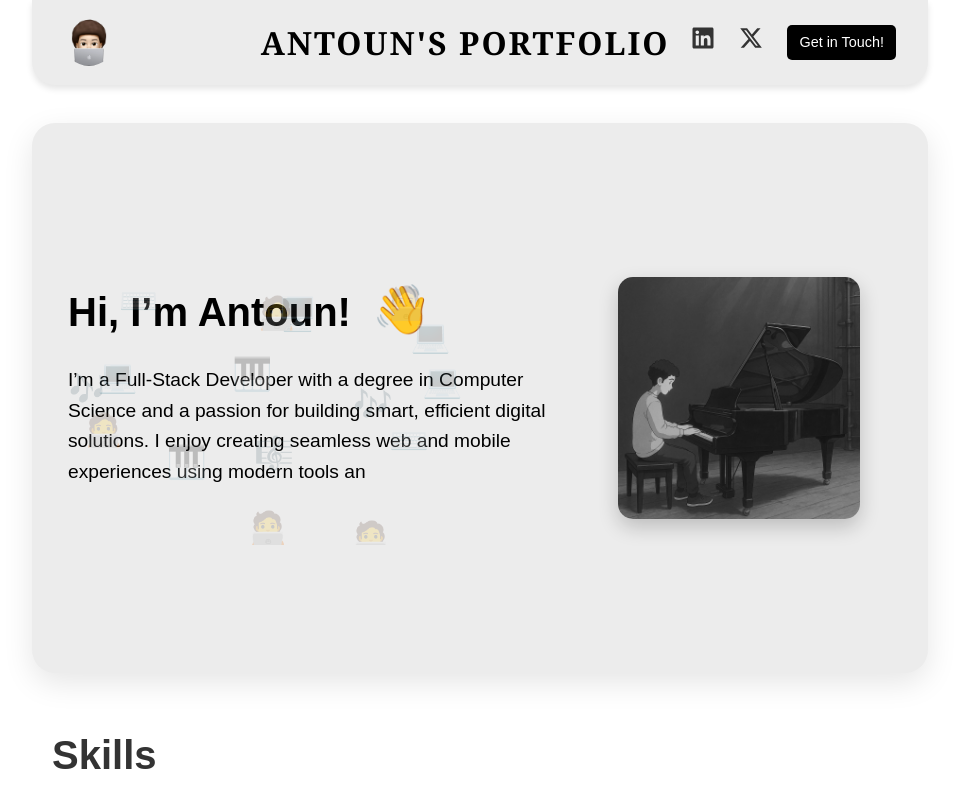
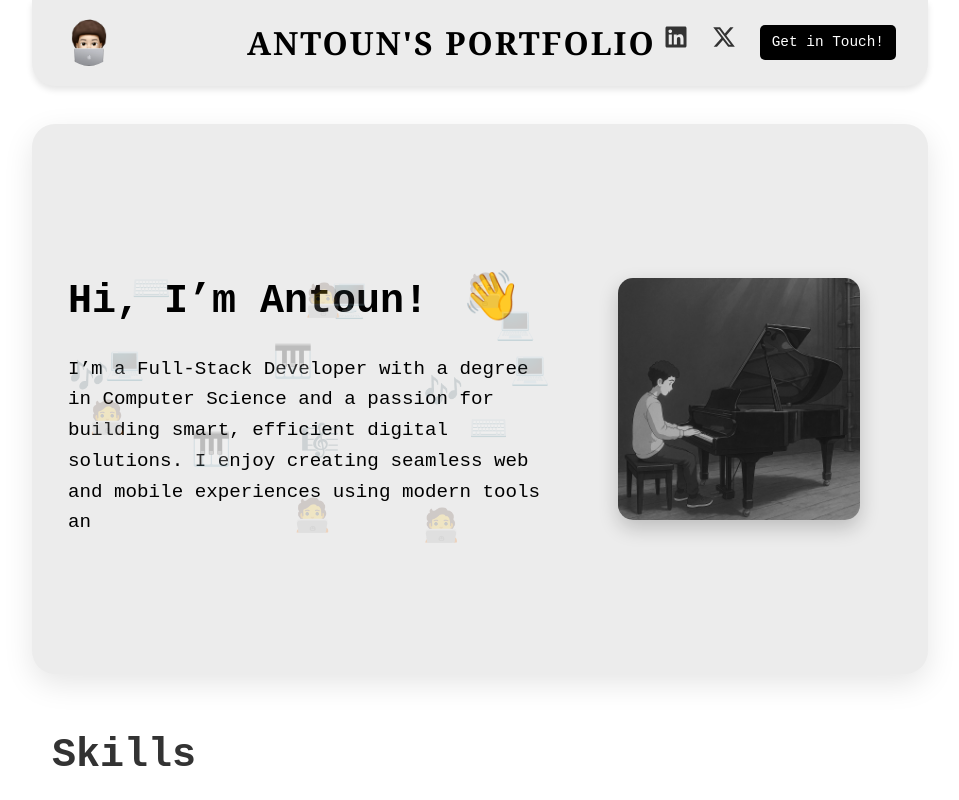
Before and after one commit to itsantoun/portfolio, a React (Create React App) app: page / in a window 1280 px wide. Shown: the top 800 px of the page, without its empty margins (160-1119 px from the left). Built offline with nearby package versions, Linux system fonts and the light colour scheme; a web font is replaced by a local one.

Commit message:
Official

```diff
--- a/src/App.css
+++ b/src/App.css
@@ -1,4 +1,3 @@
-Global Reset
 *,
 *::before,
 *::after {
```
